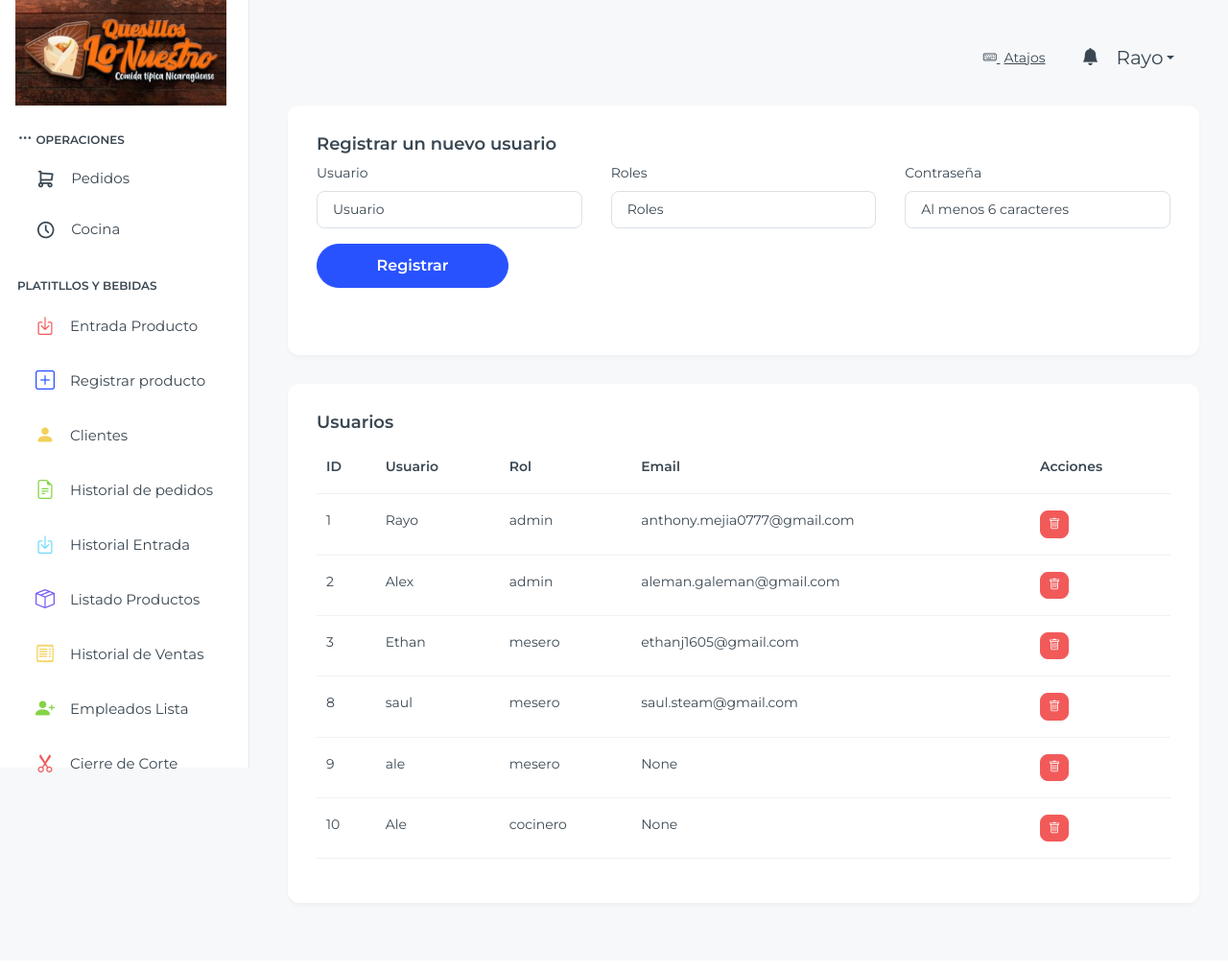
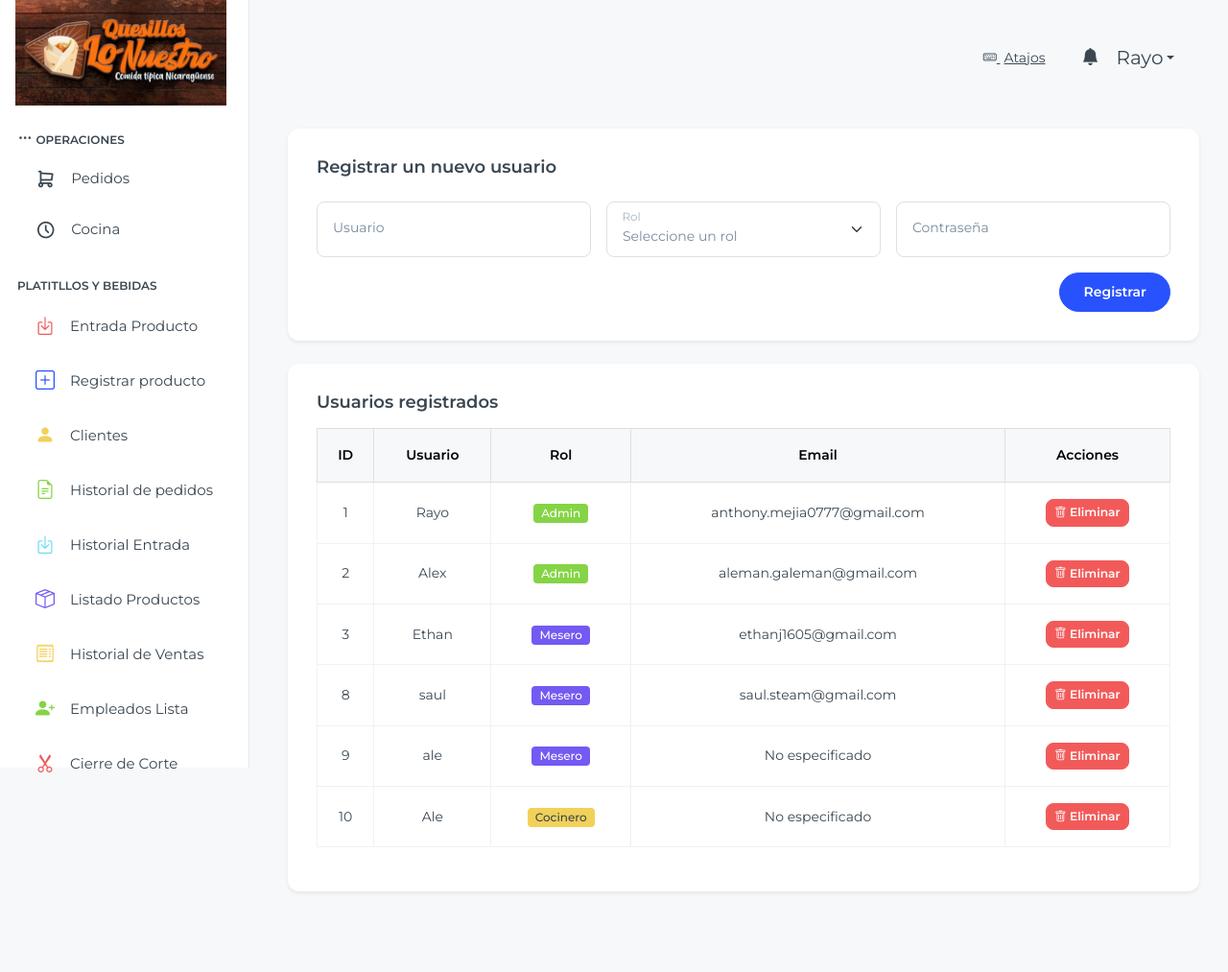
Before and after one commit to JorgeAlemanCanaima/quesillosdb, a Flask app: page /usuarios in a window 1280 px wide. Shown: the whole page at 96% size. Before the commit the page ends 944 px from the top, so only its background shows below. Run offline with Flask 3, Linux system fonts and the light colour scheme; a user stored in the database is signed in; data that the repository does not hold is empty; some libraries are stand-ins or nearby versions.

Commit message:
cambios bd

```diff
--- a/app.py
+++ b/app.py
@@ -720,29 +720,54 @@ def index():
 @login_required
 @role_required(['admin'])  # Solo administradores pueden acceder
 def usuarios():
+    # Lista predefinida de roles disponibles
+    roles_disponibles = [
+        {'id': 'admin', 'nombre': 'Administrador'},
+        {'id': 'mesero', 'nombre': 'Mesero'},
+        {'id': 'cocinero', 'nombre': 'Cocinero'}
+    ]
+
     if request.method == 'POST':
-        user = request.form['usuario']
-        password = request.form['password'].lower()
-        rol = request.form.get('rol', 'mesero')
-
-        if len(password) < 6:
-            flash("La contraseña debe tener al menos 6 caracteres", "error")
-            return redirect(url_for('usuarios'))
-
         try:
+            user = request.form.get('usuario', '').strip()
+            password = request.form.get('password', '').strip().lower()
+            rol = request.form.get('rol', '').strip()
+
+            # Validaciones
+            if not user or not password or not rol:
+                flash("Todos los campos son obligatorios", "error")
+                return redirect(url_for('usuarios'))
+
+            # Validar que el rol seleccionado esté en la lista de roles disponibles
+            if not any(r['id'] == rol for r in roles_disponibles):
+                flash("Rol no válido", "error")
+                return redirect(url_for('usuarios'))
+
+            if len(password) < 6:
+                flash("La contraseña debe tener al menos 6 caracteres", "error")
+                return redirect(url_for('usuarios'))
+
+            # Verificar si el usuario ya existe
+            cursor = connection.cursor()
+            cursor.execute("SELECT id FROM usuario_empleado WHERE nombre_user = ?", (user,))
+            if cursor.fetchone():
+                flash("El nombre de usuario ya existe", "error")
+                return redirect(url_for('usuarios'))
+
             # Hashear la contraseña antes de guardarla
             hashed_password = hash_password(password)
-            cursor = connection.cursor()
             cursor.execute("""
                 INSERT INTO usuario_empleado (nombre_user, contra_user, rol)
                 VALUES (?, ?, ?)
             """, (user, hashed_password.decode('utf-8'), rol))
             connection.commit()
-            flash("Usuario creado correctamente")
+
+            flash("Usuario creado correctamente", "success")
             return redirect(url_for('usuarios'))
+
         except Exception as e:
             print(f"Error al crear usuario: {e}")
-            flash("No se pudo crear el usuario")
+            flash("No se pudo crear el usuario", "error")
             return redirect(url_for('usuarios'))
     else:
         try:
@@ -757,7 +782,20 @@ def usuarios():
         except Exception as e:
             print(f"Error al obtener usuarios: {e}")
             table = []
-        return render_template("usuarios.html", info=table)
+        return render_template("usuarios.html", info=table, roles=roles_disponibles)
+
+@app.route('/usuarios/eliminar/<int:id>', methods=['DELETE'])
+@login_required
+@role_required(['admin'])
+def eliminar_usuario(id):
+    try:
+        cursor = connection.cursor()
+        cursor.execute("DELETE FROM usuario_empleado WHERE id = ?", (id,))
+        connection.commit()
+        return jsonify({'success': True, 'message': 'Usuario eliminado correctamente'})
+    except Exception as e:
+        print(f"Error al eliminar usuario: {e}")
+        return jsonify({'success': False, 'message': 'Error al eliminar el usuario'}), 500
 
 #ruta para el ingreso de productos
 @app.route('/ingresoproducto', methods=['GET', 'POST'])
--- a/templates/usuarios.html
+++ b/templates/usuarios.html
@@ -5,59 +5,87 @@
 {% endblock %}
 
 {% block main %}
-<div class="contenedor">
-  <div class="card">
+<div class="container py-4">
+
+  {# Mensajes flash #}
+  {% with messages = get_flashed_messages(with_categories=true) %}
+    {% if messages %}
+      {% for category, message in messages %}
+        <div class="alert alert-{{ 'danger' if category == 'error' else category }} alert-dismissible fade show" role="alert">
+          {{ message }}
+          <button type="button" class="btn-close" data-bs-dismiss="alert" aria-label="Cerrar"></button>
+        </div>
+      {% endfor %}
+    {% endif %}
+  {% endwith %}
+
+  <div class="card mb-4 shadow-sm">
     <div class="card-body">
-        <h4 class="card-title">Registrar un nuevo usuario</h4>
-        <form action="/usuarios" method="post">
-            <div class="row">
-                <div class="col-lg-4 mb-3">
-                    <label for="input1" class="form-label">Usuario</label>
-                    <input name="usuario" type="text" class="form-control" id="input1" placeholder="Usuario">
+      <h4 class="card-title mb-4">Registrar un nuevo usuario</h4>
+      <form action="/usuarios" method="post" id="registroForm" novalidate>
+        <div class="row g-3">
+          <div class="col-md-4">
+            <div class="form-floating">
+              <input name="usuario" type="text" class="form-control" id="usuario" placeholder="Usuario" required>
+              <label for="usuario">Usuario</label>
+              <div class="invalid-feedback">Ingrese un nombre de usuario.</div>
             </div>
-                <div class="col-lg-4 mb-3">
-                    <label for="input1" class="form-label">Roles</label>
-                    <input name="roles" type="text" class="form-control" id="input2" placeholder="Roles">
           </div>
-                <div class="col-lg-4 mb-3">
-                    <label for="input1" class="form-label">Contraseña</label>
-                    <input name="password" type="password" class="form-control" id="input3" placeholder="Al menos 6 caracteres" required maxlength="6">
+          <div class="col-md-4">
+            <div class="form-floating">
+              <select name="rol" class="form-select" id="rol" required>
+                <option value="" disabled selected>Seleccione un rol</option>
+                {% for rol in roles %}
+                <option value="{{ rol.id }}">{{ rol.nombre }}</option>
+                {% endfor %}
+              </select>
+              <label for="rol">Rol</label>
+              <div class="invalid-feedback">Seleccione un rol válido.</div>
             </div>
-                <div class="col-lg-3 mb-3">
-                    <button class="btn btn-primary w-100 py-8 fs-4 mb-4" type="submit">Registrar</button>
+          </div>
+          <div class="col-md-4">
+            <div class="form-floating">
+              <input name="password" type="password" class="form-control" id="password" placeholder="Contraseña" required maxlength="6">
+              <label for="password">Contraseña</label>
+              <div class="invalid-feedback">La contraseña debe tener al menos 6 caracteres.</div>
+            </div>
+          </div>
+          <div class="col-12 text-end">
+            <button class="btn btn-primary px-4" type="submit">Registrar</button>
+          </div>
+        </div>
+      </form>
     </div>
   </div>
 
-        </form>
-    </div>
-
-
-
-  </div>
-  <div class="card">
+  <div class="card shadow-sm">
     <div class="card-body">
-      <h5 class="card-title">Usuarios</h5>
+      <h5 class="card-title mb-3">Usuarios registrados</h5>
       <div class="table-responsive">
-        <table class="table">
-            <thead>
+        <table class="table table-bordered align-middle text-center">
+          <thead class="table-light">
             <tr>
-                    <th scope="col">ID</th>
-                    <th scope="col">Usuario</th>
-                    <th scope="col">Rol</th>
-                    <th scope="col">Email</th>
-                    <th scope="col">Acciones</th>
+              <th>ID</th>
+              <th>Usuario</th>
+              <th>Rol</th>
+              <th>Email</th>
+              <th>Acciones</th>
             </tr>
           </thead>
           <tbody>
             {% for i in info %}
             <tr>
-                    <td>{{ i['id'] }}</td>
-                    <td>{{ i['nombre_user'] }}</td>
-                    <td>{{ i['rol'] }}</td>
-                    <td>{{ i['email'] }}</td>
+              <td>{{ i.id }}</td>
+              <td>{{ i.nombre_user }}</td>
               <td>
-                        <button class="btn btn-danger btn-sm" onclick="eliminarUsuario({{ i['id'] }})">
-                            <i class="bi bi-trash"></i>
+                <span class="badge bg-{{ 'success' if i.rol == 'admin' else 'info' if i.rol == 'mesero' else 'warning text-dark' }}">
+                  {{ i.rol|title }}
+                </span>
+              </td>
+              <td>{{ i.email or 'No especificado' }}</td>
+              <td>
+                <button class="btn btn-sm btn-danger" onclick="eliminarUsuario({{ i.id }})">
+                  <i class="bi bi-trash"></i> Eliminar
                 </button>
               </td>
             </tr>
@@ -70,39 +98,47 @@
 </div>
 
 <script>
-function validatePassword(password) {
-    const minLength = 6;
-    const hasUpperCase = /[A-Z]/.test(password);
-    const hasLowerCase = /[a-z]/.test(password);
-    const hasNumbers = /\d/.test(password);
-    const hasSpecialChar = /[!@#$%^&*(),.?":{}|<>]/.test(password);
+  // Validación de contraseña y campos vacíos
+  document.getElementById('registroForm').addEventListener('submit', function (e) {
+    const form = this;
+    const password = document.getElementById('password').value;
+    const rol = document.getElementById('rol').value;
 
-    if (password.length < minLength) {
-        return "La contraseña debe tener al menos 6 caracteres";
-    }
-    if (!hasUpperCase) {
-        return "La contraseña debe contener al menos una mayúscula";
-    }
-    if (!hasLowerCase) {
-        return "La contraseña debe contener al menos una minúscula";
-    }
-    if (!hasNumbers) {
-        return "La contraseña debe contener al menos un número";
-    }
-    if (!hasSpecialChar) {
-        return "La contraseña debe contener al menos un carácter especial";
-    }
-    return "";
+    if (!form.checkValidity()) {
+      e.preventDefault();
+      e.stopPropagation();
     }
 
-document.querySelector('form').addEventListener('submit', function(e) {
-    const password = document.getElementById('password').value;
-    const error = validatePassword(password);
+    if (password.length < 6) {
+      document.getElementById('password').classList.add('is-invalid');
+      e.preventDefault();
+    } else {
+      document.getElementById('password').classList.remove('is-invalid');
+    }
 
-    if (error) {
-        e.preventDefault();
-        alert(error);
+    form.classList.add('was-validated');
+  });
+
+  // Eliminar usuario con fetch
+  function eliminarUsuario(id) {
+    if (confirm('¿Está seguro de que desea eliminar este usuario?')) {
+      fetch(`/usuarios/eliminar/${id}`, {
+        method: 'DELETE',
+        headers: { 'Content-Type': 'application/json' }
+      })
+      .then(res => res.json())
+      .then(data => {
+        if (data.success) {
+          location.reload();
+        } else {
+          alert(data.message || 'Error al eliminar el usuario');
         }
+      })
+      .catch(err => {
+        console.error(err);
+        alert('Error al eliminar el usuario. Intente de nuevo.');
       });
+    }
+  }
 </script>
 {% endblock %}
```
Also changed, not shown: 2 other files. Lines whose indentation alone changed are shown as unchanged.
